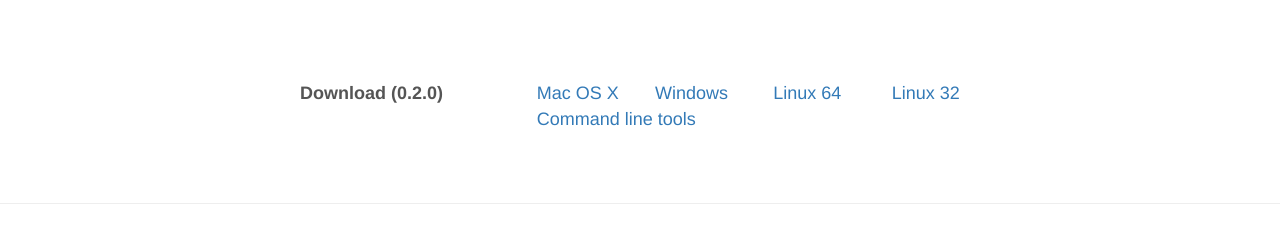
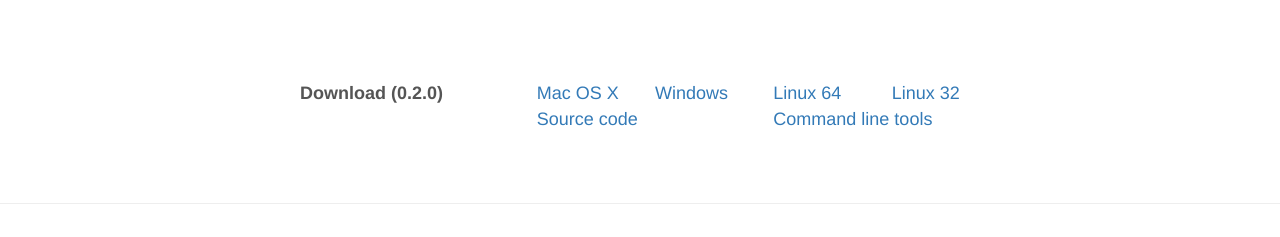
Before and after one commit to zefei/remonit, a website: page www/index.html in a window 1280 px wide. Shown: the part 293-530 px from the top of the page. Drawn offline with nearby package versions, Linux system fonts and the light colour scheme.

Commit message:
added source repo

```diff
--- a/www/index.html
+++ b/www/index.html
@@ -50,6 +50,9 @@
         </div>
         <div class="row">
           <div class="col-xs-4"></div>
+          <div class="col-xs-4">
+            <a href="https://github.com/zefei/remonit">Source code</a>
+          </div>
           <div class="col-xs-4">
             <a href="https://github.com/zefei/remonit-cli">Command line tools</a>
           </div>
```
